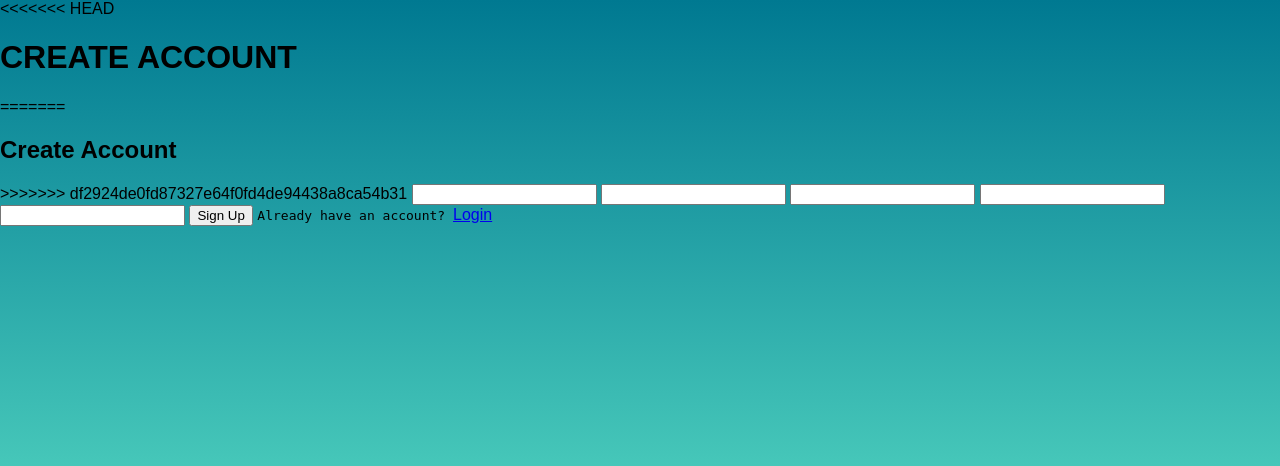
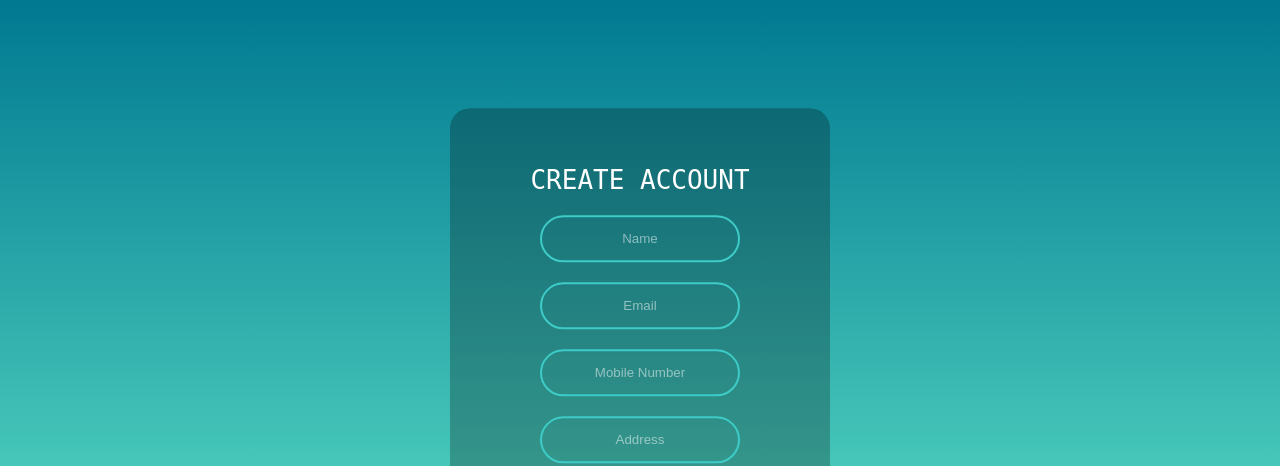
Before and after one commit to umeshkv2/e-commerce, a Flask app: template project1/templates/register.html in a window 1280 px wide. Shown: the top 466 px of the page. Run offline with Flask 2, Linux system fonts and the light colour scheme; the template is opened without the code that fills it, so the values that code supplies are empty.

Commit message:
conflict resolved  and now the files are working

```diff
--- a/project1/templates/register.html
+++ b/project1/templates/register.html
@@ -2,17 +2,12 @@
 	<head>
 			<title>Register</title>
 			<head>
-				<link rel="stylesheet" type="text/css" href="../static/login.css">
+				<link rel="stylesheet" type="text/css" href="../static/register.css">
 			</head>
 	</head>
 	<body>
-<<<<<<< HEAD
 		<form class="registerform" action="verify.html" method="post">
 			<h1>CREATE ACCOUNT</h1>
-=======
-		<form class="loginform" action="verify.html" method="post">
-			<h2>Create Account</h2>
->>>>>>> df2924de0fd87327e64f0fd4de94438a8ca54b31
       <input type="text" name="" placeholder="Name">
 			<input type="email" name="" placeholder="Email">
 			<input type="text" name="" placeholder="Mobile Number">
@@ -20,7 +15,6 @@
 			<input type="password" name="" placeholder="Password">
 			<input type="submit" name="" value="Sign Up">
 		  <code>Already have an account? </code><a href="Login.html">Login</a>
-
 		</form>
 	</body>
 </hmtl>
```
